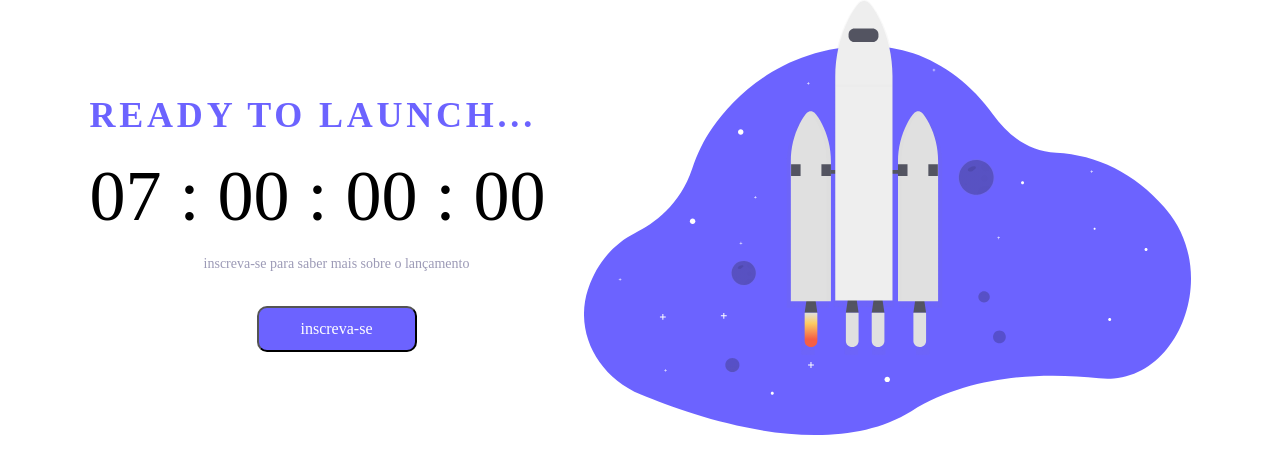
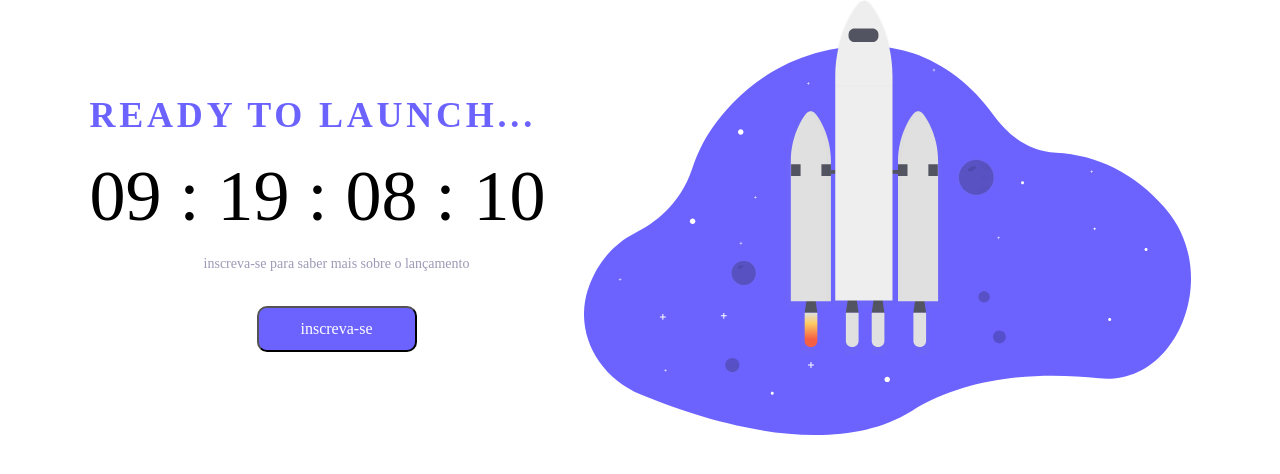
Before and after one commit to alissonmds00/Countdown, a plain HTML site: page index.html in a window 1280 px wide. Drawn offline with Linux system fonts and the light colour scheme.

Commit message:
feat: adicionado o contador usando o método do 'Danki Code'

```diff
--- a/index.html
+++ b/index.html
@@ -12,10 +12,10 @@
         <div id="contagem">
             <h2 id="titulo">READY TO LAUNCH...</h2>
             <p class="cont">
-                <span id="dia" class="cont">07</span> :
-                <span id="hora" class="cont">00</span> :
-                <span id="mins" class="cont">00</span> :
-                <span id="segs" class="cont">00</span>
+                <span id="dia" class="cont">06</span> :
+                <span id="hora" class="cont">23</span> :
+                <span id="mins" class="cont">59</span> :
+                <span id="segs" class="cont">59</span>
             </p>
             <h3 id="frase">inscreva-se para saber mais sobre o lançamento</h3>
             <input type="button" value="inscreva-se" id="button">
--- a/script.js
+++ b/script.js
@@ -1,8 +1,28 @@
-const segs = document.querySelector('#segs').innerHTML
-const mins = document.querySelector('#mins').innerHTML
-const hora = document.querySelector('#hora').innerHTML
-const dia = document.querySelector('#dia').innerHTML
-const vs = Number(segs)
-const vm = Number(mins)
-const vh = Number(hora)
-const vd = Number(dia)
+const secs = document.querySelector('#segs');
+const mins = document.querySelector('#mins');
+const hours = document.querySelector('#hora');
+const days = document.querySelector('#dia');
+
+const year = '26 Jul 2022';
+function countdown() {
+    const newYearsDate = new Date(year)
+    const CurrentDate = new Date()
+    const totalSeconds = (newYearsDate - CurrentDate) / 1000
+    const Days = Math.floor(totalSeconds / 3600 / 24)
+    const Hours = Math.floor(totalSeconds / 3600) % 24
+    const Mins = Math.floor(totalSeconds / 60) % 60
+    const Secs =  Math.floor(totalSeconds) % 60
+
+    days.innerHTML = formatTime(Days)
+    hours.innerHTML = formatTime(Hours)
+    mins.innerHTML = formatTime(Mins)
+    secs.innerHTML = formatTime(Secs)
+
+}
+
+function formatTime(time) {
+    return time < 10 ? `0${time}` : time
+}
+
+countdown()
+setInterval(countdown, 1000)
```
